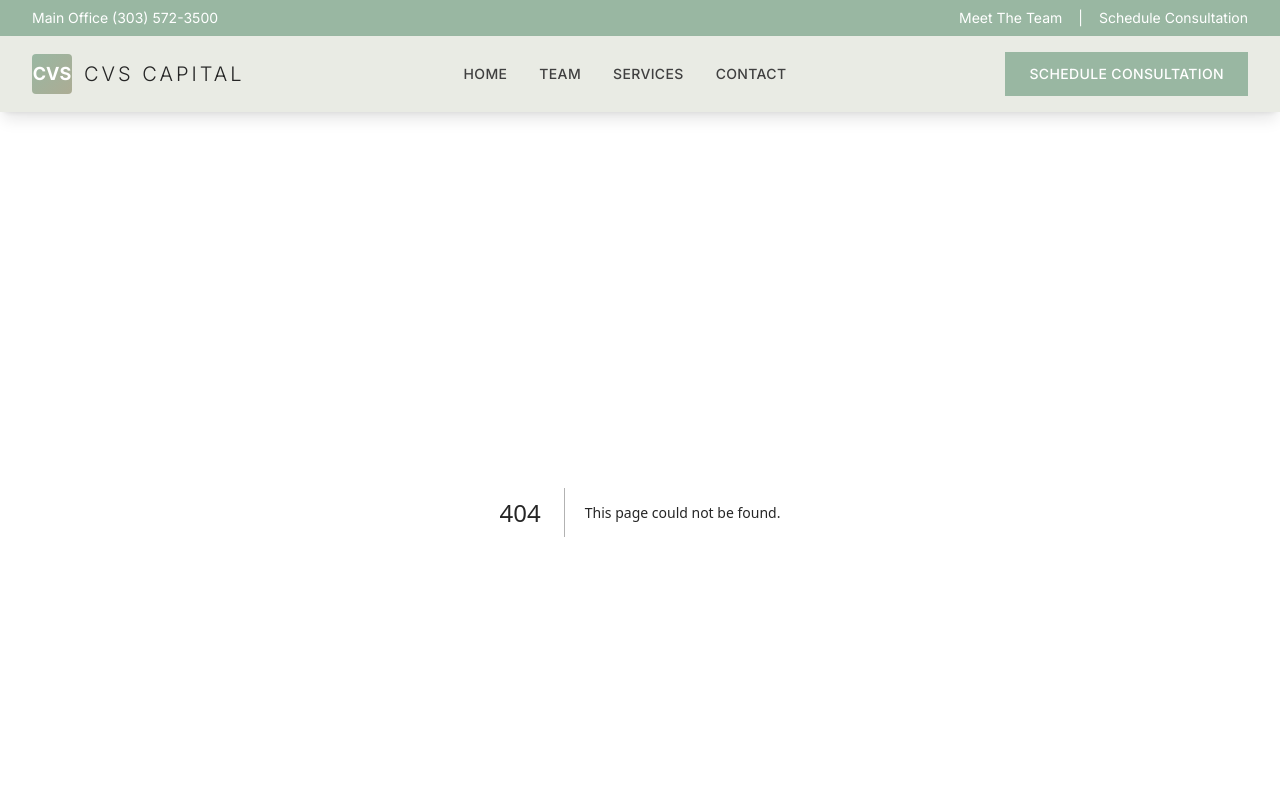
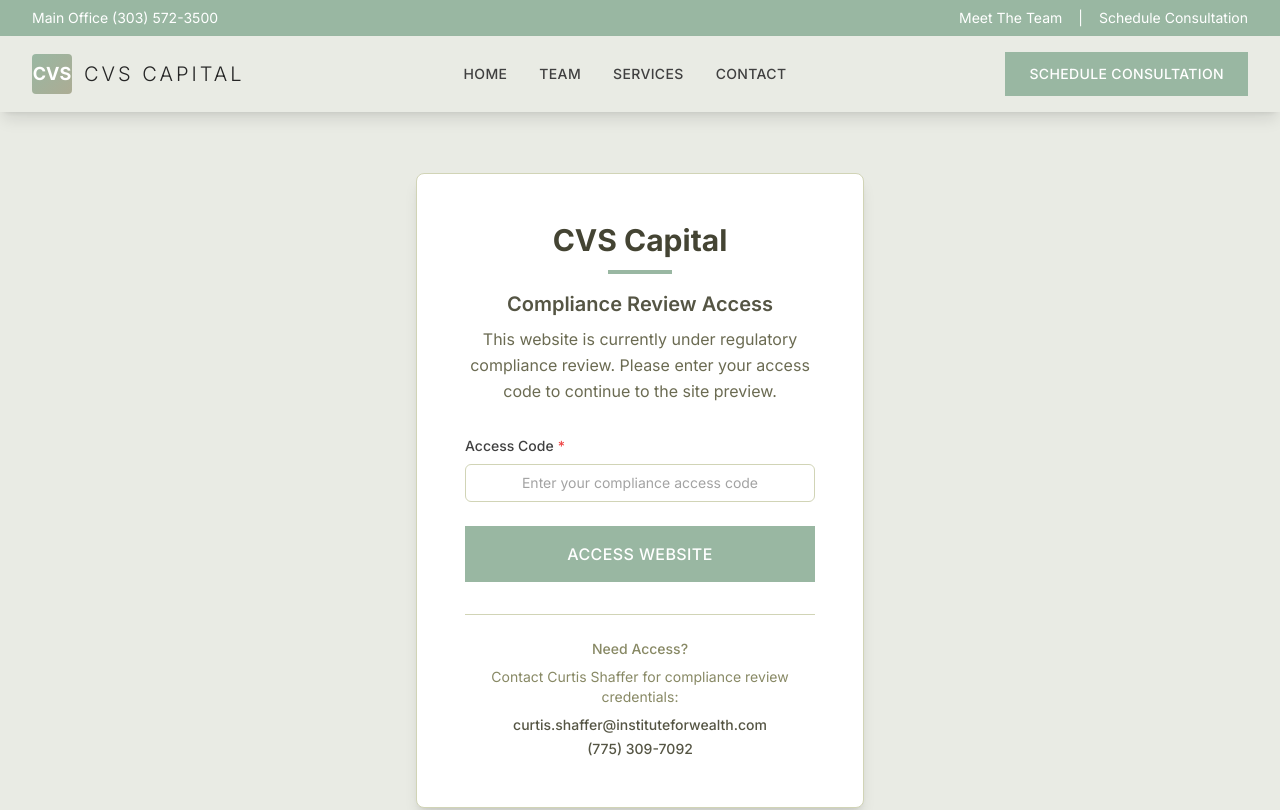
Before and after one commit to curtiss18/cvs-capital-website, a Next.js app: page /auth/login in a window 1280 px wide. Before the commit this address had no page. Shown: the top 810 px of the page. Built offline with nearby package versions, Linux system fonts and the light colour scheme.

Commit message:
Added Login page for Compliance Review

```diff
--- /dev/null
+++ b/src/app/api/auth/login/route.ts
@@ -0,0 +1,38 @@
+import { NextRequest, NextResponse } from 'next/server'
+
+export async function POST(request: NextRequest) {
+  try {
+    const { password } = await request.json()
+
+    // Check against environment variable
+    const compliancePassword = process.env.COMPLIANCE_PASSWORD
+
+    if (!compliancePassword) {
+      console.error('COMPLIANCE_PASSWORD environment variable not set')
+      return NextResponse.json({ error: 'Server configuration error' }, { status: 500 })
+    }
+
+    if (password === compliancePassword) {
+      const response = NextResponse.json({ success: true })
+
+      // Set secure cookie (7 days)
+      const authToken = process.env.AUTH_TOKEN || 'cvs-compliance-authenticated'
+      const isProduction = process.env.NODE_ENV === 'production'
+
+      response.cookies.set('cvs-auth', authToken, {
+        httpOnly: true,
+        secure: isProduction,
+        maxAge: 7 * 24 * 60 * 60, // 7 days in seconds
+        path: '/',
+        sameSite: isProduction ? 'strict' : 'lax'
+      })
+
+      return response
+    }
+
+    return NextResponse.json({ error: 'Invalid password' }, { status: 401 })
+  } catch (error) {
+    console.error('Login error:', error)
+    return NextResponse.json({ error: 'Login failed' }, { status: 500 })
+  }
+}
--- /dev/null
+++ b/src/app/api/auth/logout/route.ts
@@ -0,0 +1,21 @@
+import { NextResponse } from 'next/server'
+
+export async function POST() {
+  try {
+    const response = NextResponse.json({ success: true })
+
+    // Clear the auth cookie
+    response.cookies.set('cvs-auth', '', {
+      httpOnly: true,
+      secure: process.env.NODE_ENV === 'production',
+      maxAge: 0, // Expire immediately
+      path: '/',
+      sameSite: 'lax'
+    })
+
+    return response
+  } catch (error) {
+    console.error('Logout error:', error)
+    return NextResponse.json({ error: 'Logout failed' }, { status: 500 })
+  }
+}
--- /dev/null
+++ b/src/app/auth/login/page.tsx
@@ -0,0 +1,104 @@
+'use client'
+
+import { useState } from 'react'
+import { Card } from '@/components/ui/card'
+import { Button } from '@/components/ui/button'
+import { Input } from '@/components/ui/input'
+
+export default function LoginPage() {
+  const [password, setPassword] = useState('')
+  const [error, setError] = useState('')
+  const [loading, setLoading] = useState(false)
+  const [success, setSuccess] = useState(false)
+
+  const handleSubmit = async (e: React.FormEvent) => {
+    e.preventDefault()
+    setLoading(true)
+    setError('')
+
+    try {
+      const response = await fetch('/api/auth/login', {
+        method: 'POST',
+        headers: { 'Content-Type': 'application/json' },
+        body: JSON.stringify({ password })
+      })
+
+      if (response.ok) {
+        setSuccess(true)
+        setError('')
+        // Small delay to show success message, then redirect
+        setTimeout(() => {
+          window.location.href = '/'
+        }, 1000)
+      } else {
+        setError('Invalid access code. Please check your credentials and try again.')
+      }
+    } catch {
+      setError('Login failed. Please try again.')
+    } finally {
+      setLoading(false)
+    }
+  }
+
+  return (
+    <div className="min-h-screen bg-sage-100 flex items-center justify-center p-4">
+      <div className="w-full max-w-md">
+        <Card className="w-full" padding="xl">
+          <div className="text-center mb-8">
+            <h1 className="text-3xl font-bold text-sage-900 mb-3">
+              CVS Capital
+            </h1>
+            <div className="w-16 h-1 bg-sage-400 mx-auto mb-4"></div>
+            <h2 className="text-xl font-semibold text-sage-800 mb-2">
+              Compliance Review Access
+            </h2>
+            <p className="text-sage-700 leading-relaxed">
+              This website is currently under regulatory compliance review.
+              Please enter your access code to continue to the site preview.
+            </p>
+          </div>
+
+          <form onSubmit={handleSubmit} className="space-y-6">
+            <Input
+              type="password"
+              label="Access Code"
+              value={password}
+              onChange={(e) => setPassword(e.target.value)}
+              error={error}
+              placeholder="Enter your compliance access code"
+              required
+              className="text-center"
+            />
+
+            <Button
+              type="submit"
+              variant="primary"
+              size="lg"
+              className="w-full"
+              disabled={loading || success}
+            >
+              {success ? 'Access Granted! Redirecting...' : loading ? 'Verifying Access...' : 'Access Website'}
+            </Button>
+          </form>
+
+          <div className="mt-8 pt-6 border-t border-sage-200">
+            <div className="text-center text-sm text-sage-600 space-y-2">
+              <p className="font-medium">Need Access?</p>
+              <p>Contact Curtis Shaffer for compliance review credentials:</p>
+              <div className="space-y-1">
+                <p className="font-medium text-sage-800">curtis.shaffer@instituteforwealth.com</p>
+                <p className="font-medium text-sage-800">(775) 309-7092</p>
+              </div>
+            </div>
+          </div>
+        </Card>
+
+        <div className="text-center mt-6">
+          <p className="text-sm text-sage-600">
+            CVS Capital operates under Institute for Wealth Management RIA
+          </p>
+        </div>
+      </div>
+    </div>
+  )
+}
--- /dev/null
+++ b/src/components/ui/auth-debug.tsx
@@ -0,0 +1,23 @@
+'use client'
+
+import { useEffect, useState } from 'react'
+
+export function AuthDebug() {
+  const [cookieInfo, setCookieInfo] = useState<string>('')
+
+  useEffect(() => {
+    // Check cookies in browser
+    const allCookies = document.cookie
+    setCookieInfo(allCookies || 'No cookies found')
+  }, [])
+
+  return (
+    <div className="fixed bottom-4 right-4 bg-white p-3 border border-sage-200 rounded-lg shadow-lg text-xs max-w-xs">
+      <div className="font-semibold text-sage-900 mb-1">Auth Debug</div>
+      <div className="text-sage-600">
+        <div>Cookies: {cookieInfo}</div>
+        <div>Pathname: {window.location.pathname}</div>
+      </div>
+    </div>
+  )
+}
--- /dev/null
+++ b/src/components/ui/logout-button.tsx
@@ -0,0 +1,35 @@
+'use client'
+
+import { useState } from 'react'
+import { useRouter } from 'next/navigation'
+import { Button } from '@/components/ui/button'
+
+export function LogoutButton() {
+  const [loading, setLoading] = useState(false)
+  const router = useRouter()
+
+  const handleLogout = async () => {
+    setLoading(true)
+    try {
+      await fetch('/api/auth/logout', { method: 'POST' })
+      router.push('/auth/login')
+      router.refresh()
+    } catch (error) {
+      console.error('Logout failed:', error)
+    } finally {
+      setLoading(false)
+    }
+  }
+
+  return (
+    <Button
+      onClick={handleLogout}
+      variant="outline"
+      size="sm"
+      disabled={loading}
+      className="text-xs"
+    >
+      {loading ? 'Logging out...' : 'Logout'}
+    </Button>
+  )
+}
```
Also changed, not shown: src/middleware.ts (added, +38 -0 lines), 1 other file (tests, documents, lock files or other folders).
